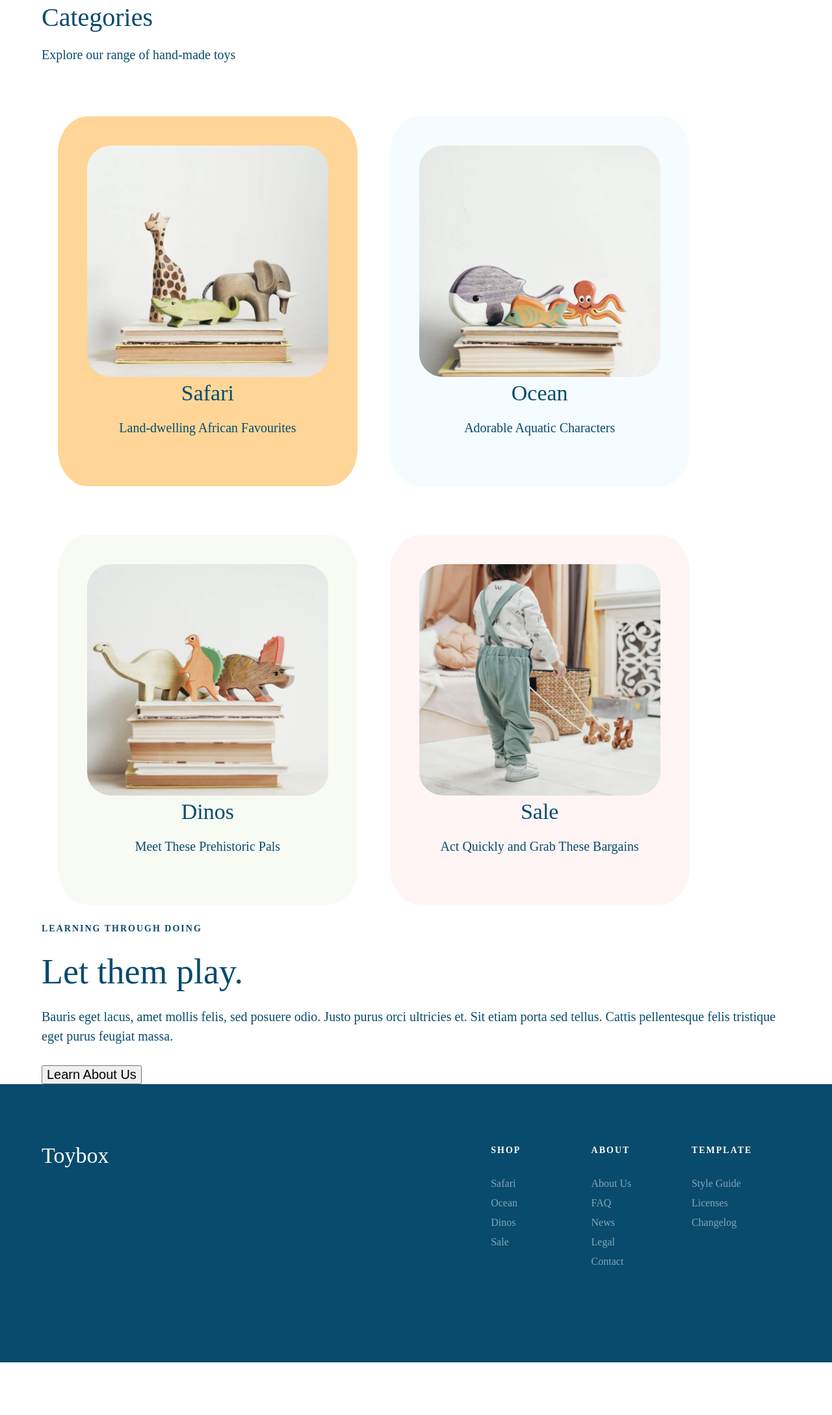
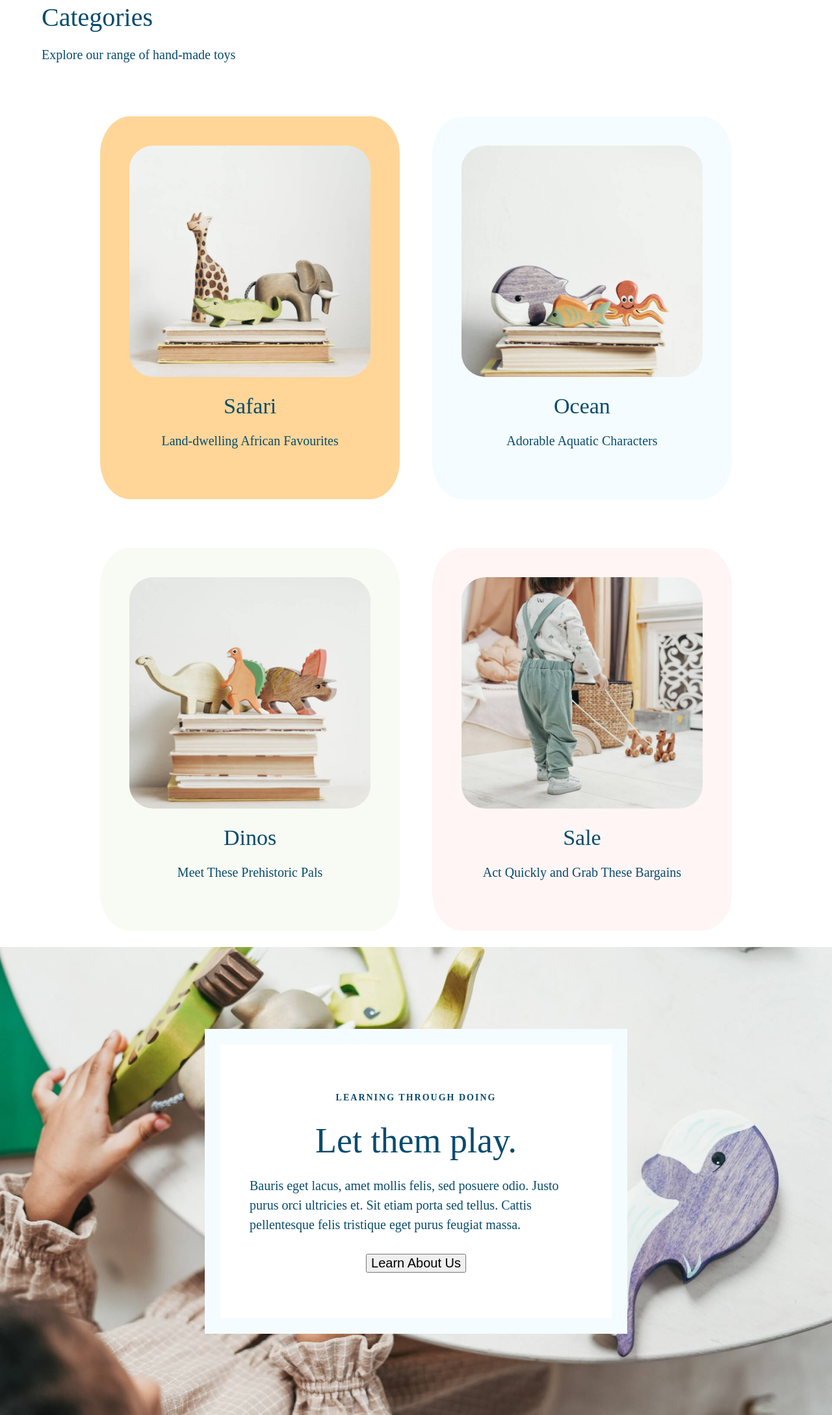
Before and after one commit to samnjab/code-along-toybox, a plain HTML site: page index.html in a window 1280 px wide. Shown: the part 931-3108 px from the top of the page at 65% size. Before the commit the page ends 3027 px from the top, so only its background shows below. Drawn offline with Linux system fonts and the light colour scheme.

Commit message:
styled the play section

```diff
--- a/styles/sass/partials/_sections.scss
+++ b/styles/sass/partials/_sections.scss
@@ -1,41 +1,73 @@
-@use "./variables" as *;
+@use "variables"as *;
 
-.categoryGallery{
-    display:flex;
-    flex-wrap:wrap;
-    width:100%;
-    .items{
-        flex-basis:40%;
-        border-radius:10%;
-        padding:45px;
-        margin:50px 25px 25px;
-        background-color: papayawhip;
-        display:flex;
+.categoryGallery {
+    display: flex;
+    flex-wrap: wrap;
+    justify-content: center;
+    align-items: center;
+    width: 100%;
+
+    .items {
+        flex-basis: 40%;
+        padding: 45px;
+        margin: 50px 25px 25px;
+        border-radius: 10%;
+        display: flex;
         flex-direction: column;
         justify-content: center;
         align-items: center;
         text-align: center;
+
         img {
             max-width: 100%;
-            border-radius: 10%
+            border-radius: 10%;
+            margin-bottom: 20px;
         }
-        &:hover,
-        &:focus{
-            transform:scale(90%);
+
+        &:hover {
+            transform: scale(0.95);
+        }
+
+        &:focus {
+            transform: scale(0.95);
         }
 
     }
 
-        .itemOne{
+    .itemOne {
         background-color: $quinary;
     }
+
     .itemTwo {
         background-color: $secondary;
     }
+
     .itemThree {
         background-color: $tertiary;
     }
+
     .itemFour {
         background-color: $quaternary;
     }
+
 }
+
+.play {
+    background-image: url(../assets/background-image.jpg);
+    background-position: center;
+    background-size: cover;
+    min-height: 90vh;
+    display: flex;
+    align-items: center;
+    margin-bottom: 0;
+
+    .playContainer {
+        max-width: 650px;
+        display: flex;
+        flex-direction: column;
+        align-items: center;
+        padding: 70px 45px;
+        border: 24px solid $secondary;
+        background-color: $solidWhite;
+    }
+}
```
Also changed, not shown: styles/styles.css. Lines whose indentation alone changed are shown as unchanged.
